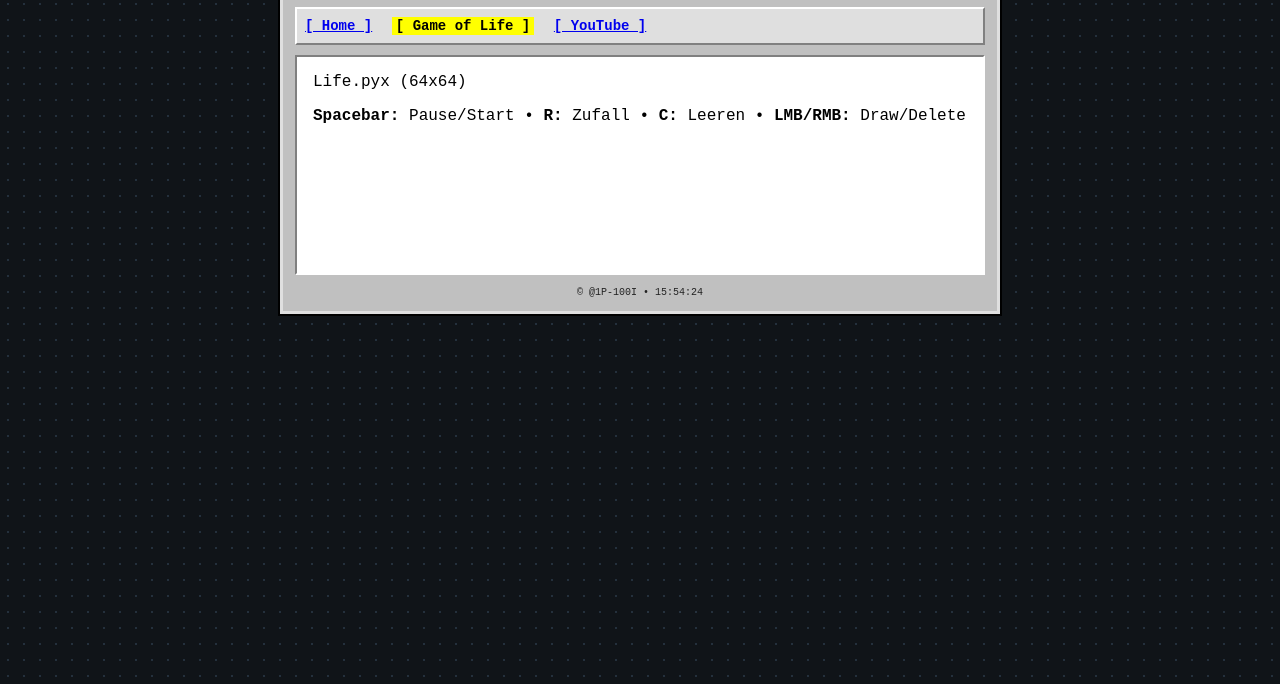
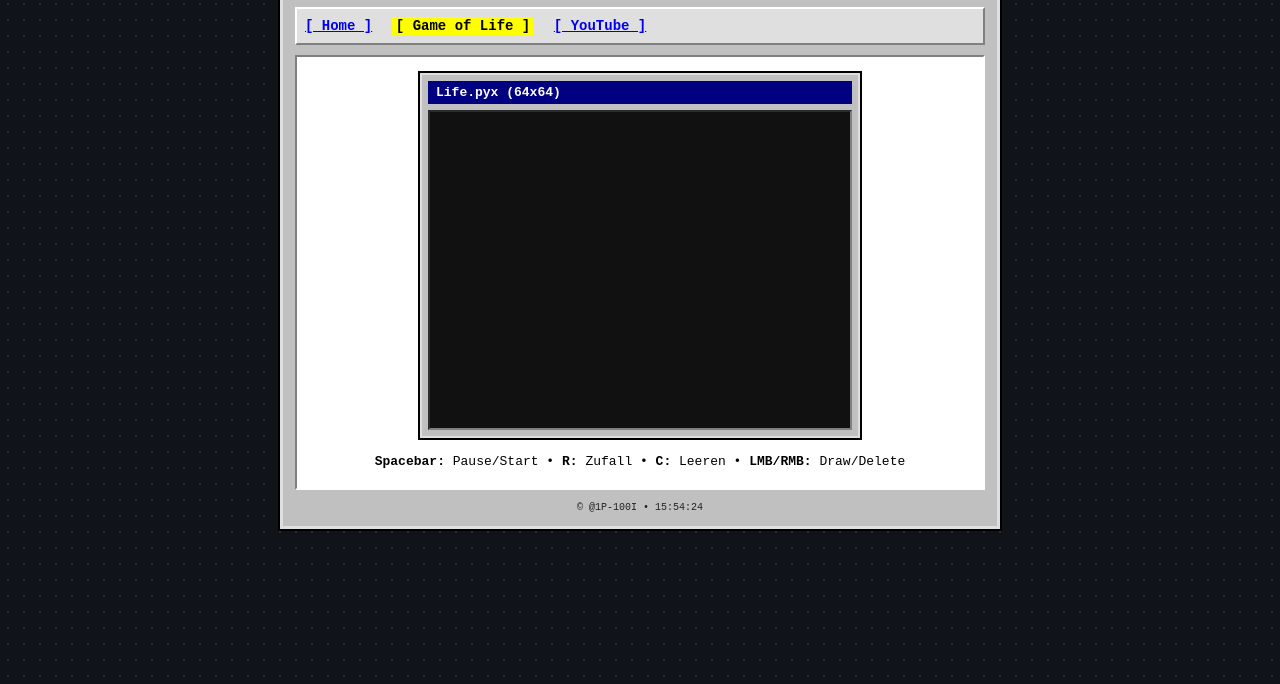
Before and after one commit to DonB303YT/DonB303YT.github.io, a plain HTML site: page game-of-life.html in a window 1280 px wide. Shown: the part 116-800 px from the top of the page. Drawn offline with Linux system fonts and the light colour scheme.

Commit message:
Add styles for gol-window and related classes

```diff
--- a/style.css
+++ b/style.css
@@ -126,3 +126,44 @@ body {
   color: #222222;
   font-size: 12px;
 }
+
+.gol-window {
+  max-width: 440px;
+  margin: 0 auto;
+  background-color: #c0c0c0;
+  border: 2px solid #dfdfdf;
+  outline: 2px solid #000000;
+  padding: 6px;
+}
+
+.gol-window-bar {
+  background-color: #000080;
+  color: #ffffff;
+  font-size: 13px;
+  font-weight: bold;
+  padding: 4px 8px;
+  margin-bottom: 6px;
+}
+
+.gol-canvas-frame {
+  background-color: #111111;
+  border: 2px inset #808080;
+  padding: 8px;
+  display: flex;
+  justify-content: center;
+  align-items: center;
+  min-height: 320px;
+}
+
+.gol-canvas-frame canvas,
+.gol-canvas-frame pyxel-run {
+  max-width: 100%;
+  height: auto;
+}
+
+.controls-note {
+  margin: 14px 0 0;
+  font-size: 13px;
+  text-align: center;
+  line-height: 1.5;
+}
```
